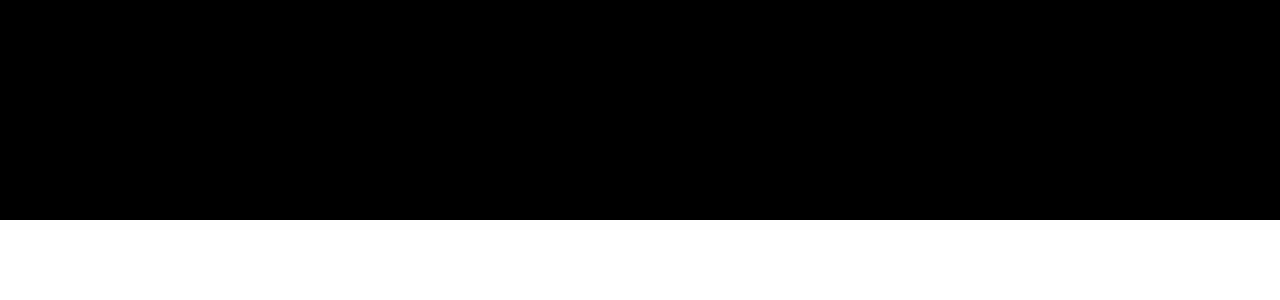
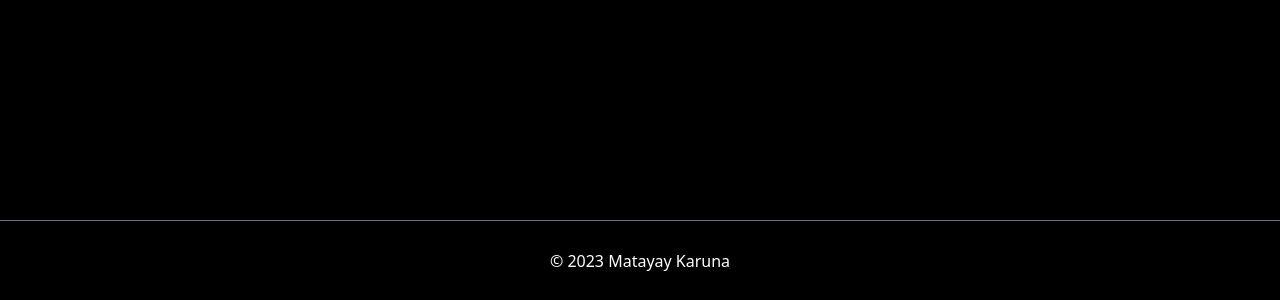
Before and after one commit to matayay/personal-website, a SvelteKit app: page / in a window 1280 px wide. Shown: the part 660-960 px from the top of the page. Before the commit the page ends 880 px from the top, so only its background shows below. Built offline with nearby package versions, Linux system fonts and the light colour scheme.

Commit message:
created footer

```diff
--- a/src/routes/+layout.svelte
+++ b/src/routes/+layout.svelte
@@ -1,7 +1,9 @@
 <script lang="ts">
 	import '../app.css';
 	import Header from './components/Header.svelte';
+	import Footer from './components/Footer.svelte';
 </script>
 
 <Header />
 <slot />
+<Footer />
--- /dev/null
+++ b/src/routes/components/Footer.svelte
@@ -0,0 +1,9 @@
+<script lang="ts">
+	const time = new Date();
+</script>
+
+<footer
+	class="flex h-20 items-center justify-center border-x-0 border-t-[0.1px] border-gray-500 bg-black"
+>
+	<h3 class="text-white">© {time.getFullYear()} Matayay Karuna</h3>
+</footer>
```
